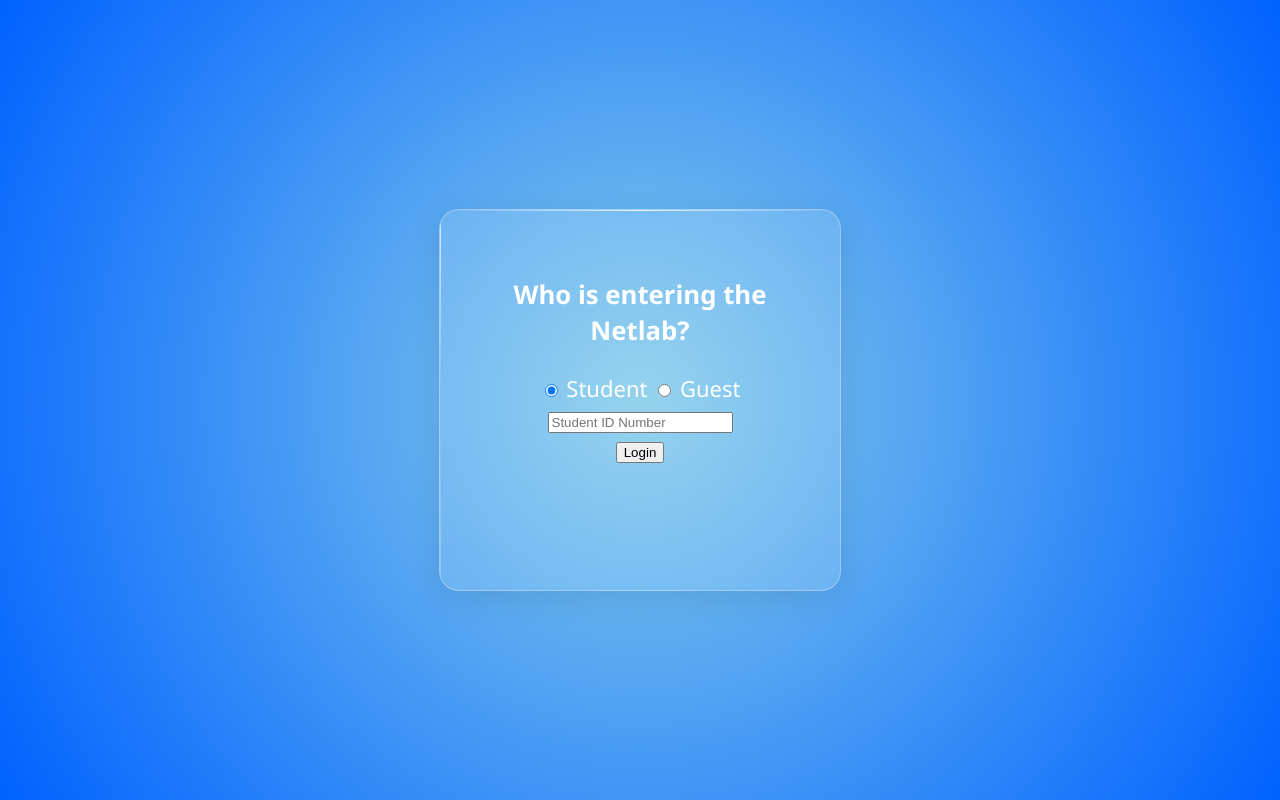
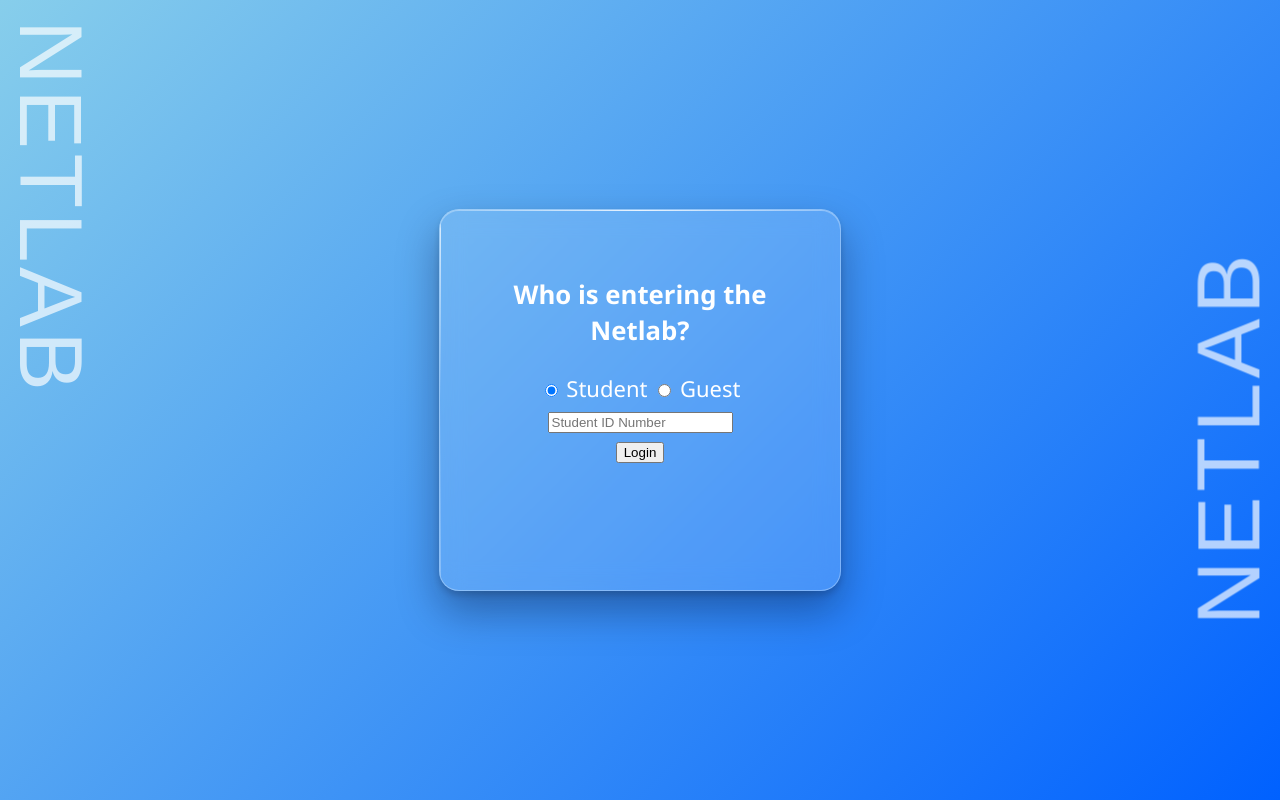
Before and after one commit to Zero0234/Login-Logout, a Django app: page / in a window 1280 px wide. Run offline with Django 5.2, Linux system fonts and the light colour scheme.

Commit message:
CSS desgin ver 1

```diff
--- a/logger/static/css/style.css
+++ b/logger/static/css/style.css
@@ -1,8 +1,5 @@
-/* =========================================
-   BASE BODY STYLING
-   ========================================= */
 body {
-    background: radial-gradient(circle at center, #87CEEB 0%, #0061ff 100%);
+    background: linear-gradient(135deg, #87CEEB 0%, #0061ff 100%);
     background-attachment: fixed;
     min-height: 100vh;
     margin: 0;
@@ -13,9 +10,6 @@ body {
     font-size: 22px;
 }
 
-/* =========================================
-   GLASS CARD COMPONENT
-   ========================================= */
 .glass-card {
     width: 320px;
     height: 300px;
@@ -30,6 +24,10 @@ body {
     position: relative;
     overflow: hidden;
     color: white;
+    box-shadow:
+        0 4px 6px rgba(0, 0, 0, 0.15),
+        0 20px 40px rgba(0, 10, 35, 0.35),
+        inset 0 1px 0 rgba(255, 255, 255, 0.3);
     text-align: center;
     font-family: 'Segoe UI', Tahoma, Geneva, Verdana, sans-serif;
 }
@@ -153,3 +151,29 @@ body {
 .btn-yes { background: #28a745; padding: 10px 30px; }
 .btn-no { background: #dc3545; padding: 10px 30px; }
 .btn-ok { background: #28a745; padding: 12px 40px; font-size: 16px; }
+
+.brand-text {
+  font-size: 7vw; /* Fluid typography that scales with screen size */
+  font-weight: 500;
+  text-transform: uppercase;
+  letter-spacing: 0.05em;
+  white-space: nowrap;
+
+  /* White with ~70% opacity allows the background colors to bleed through beautifully */
+  color: rgba(255, 255, 255, 0.68);
+  user-select: none;
+}
+.left-text {
+  position: fixed;
+  top: 20px;
+  left: 8vw;
+  transform: rotate(90deg);
+  transform-origin: top left;
+}
+.right-text {
+  position: fixed;
+  bottom: 550px;
+  right: 0vw;
+  transform: rotate(-90deg);
+  transform-origin: bottom right;
+}
--- a/logger/templates/logger/index.html
+++ b/logger/templates/logger/index.html
@@ -5,6 +5,9 @@
     <link rel="stylesheet" href="{% static 'css/style.css' %}">
 </head>
 <body>
+
+<div class="brand-text left-text">Netlab</div>
+<div class="brand-text right-text">Netlab</div>
 
 <div id="unified-msg-container">
     {% if messages %}
```
